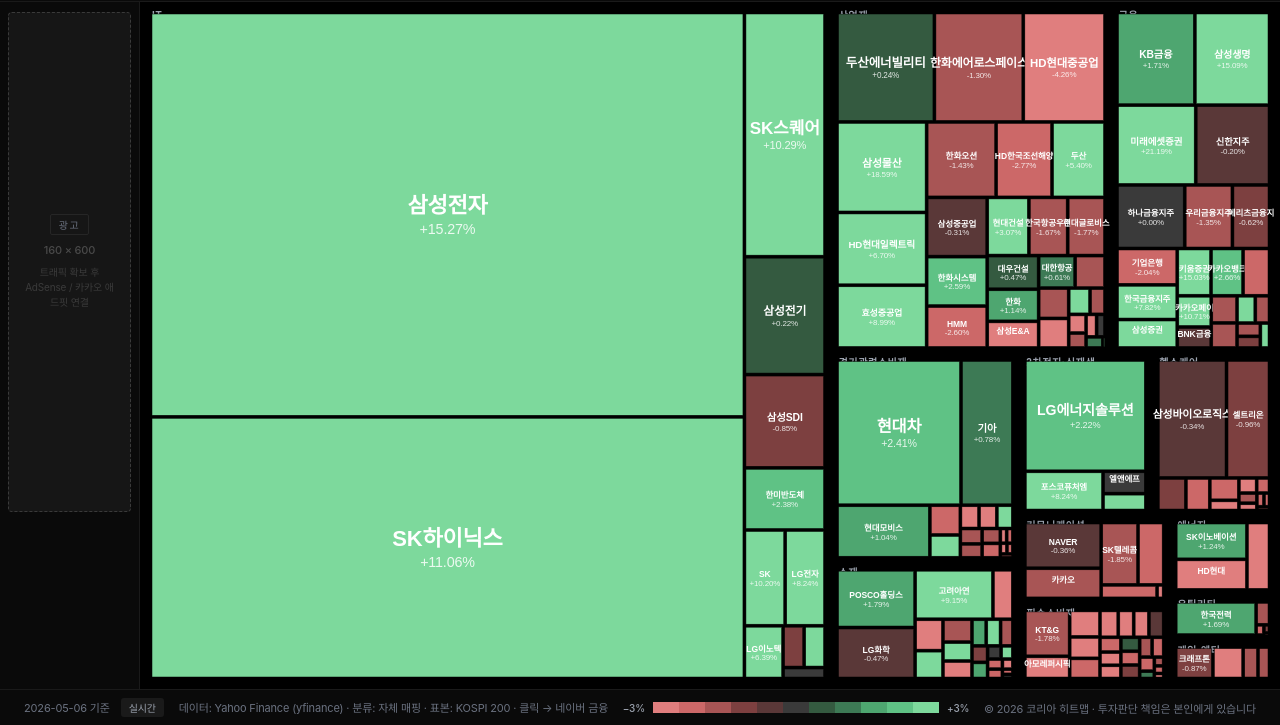
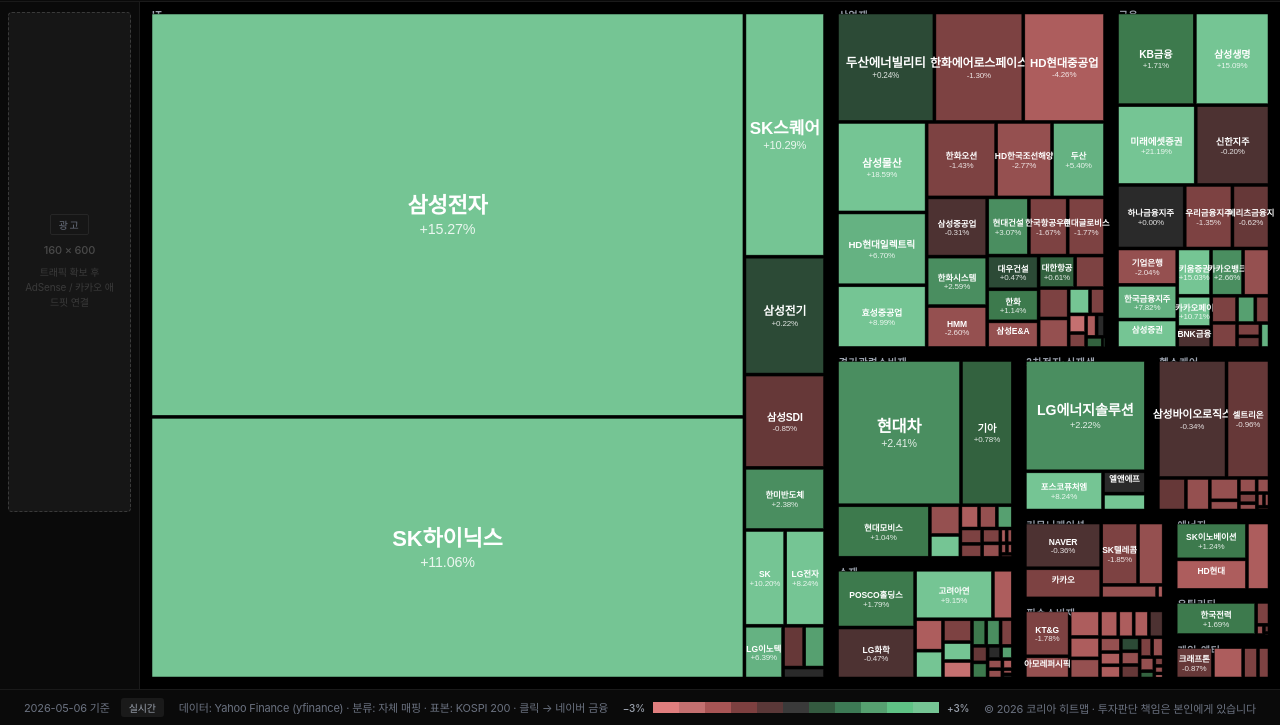
Before and after one commit to DoubleB-code/korea-heatmap, a plain HTML site: page web/index.html in a window 1280 px wide. Shown: the part 75-800 px from the top of the page. Drawn offline with nearby package versions, Linux system fonts and the light colour scheme.

Commit message:
feat: 8단계 색상 + ±10% clamp + 톤다운 (한국 시장 변동폭 대응)

```diff
--- a/web/index.html
+++ b/web/index.html
@@ -41,8 +41,8 @@
   .index-info { display: flex; gap: 28px; align-items: center; font-size: 13px; }
   .index-info .label { color: #6b7280; margin-right: 6px; font-weight: 400; }
   .index-info .value { font-weight: 700; }
-  .pos { color: #5fc285; }
-  .neg { color: #cc6868; }
+  .pos { color: #65b282; }
+  .neg { color: #c47070; }
   .controls { display: flex; align-items: center; gap: 10px; }
   .controls .seg { display: flex; background: #141414; border-radius: 6px; padding: 2px; }
   .controls .seg button {
@@ -363,16 +363,16 @@
     <div class="legend">
       <span class="label lo">−3%</span>
       <span class="swatch" style="background:#e07e7e"></span>
-      <span class="swatch" style="background:#cc6868"></span>
+      <span class="swatch" style="background:#c47070"></span>
       <span class="swatch" style="background:#a85555"></span>
       <span class="swatch" style="background:#7d4040"></span>
       <span class="swatch" style="background:#5a3838"></span>
       <span class="swatch" style="background:#3a3a3a"></span>
       <span class="swatch" style="background:#345a40"></span>
       <span class="swatch" style="background:#3d7a55"></span>
-      <span class="swatch" style="background:#4ea670"></span>
+      <span class="swatch" style="background:#56a070"></span>
       <span class="swatch" style="background:#5fc285"></span>
-      <span class="swatch" style="background:#7dd99c"></span>
+      <span class="swatch" style="background:#75c594"></span>
       <span class="label hi">+3%</span>
     </div>
     <div>© 2026 코리아 히트맵 · 투자판단 책임은 본인에게 있습니다</div>
@@ -404,23 +404,27 @@ function sparklinePath(values, w, h, color) {
 }
 
 function colorFor(pct) {
-  // 파스텔톤 — 명암 단계 뚜렷 (밝은 → 어두운)
-  const c = Math.max(-3, Math.min(3, pct));
+  // 파스텔톤 — 8단계, ±10% clamp (한국 변동폭 ±30%까지 가능하므로 명암 다양화)
+  const c = Math.max(-10, Math.min(10, pct));
   if (c >= 0) {
-    if (c < 0.15) return "#3a3a3a";
-    if (c < 0.5)  return "#345a40";
-    if (c < 1.0)  return "#3d7a55";
-    if (c < 2.0)  return "#4ea670";
-    if (c < 3.0)  return "#5fc285";
-    return "#7dd99c";
+    if (c < 0.15) return "#2a2a2a";
+    if (c < 0.5)  return "#2c4a36";
+    if (c < 1.0)  return "#33623f";
+    if (c < 2.0)  return "#3d7a4d";
+    if (c < 3.5)  return "#4a8e60";
+    if (c < 5.0)  return "#56a070";
+    if (c < 8.0)  return "#65b282";
+    return "#75c594";
   } else {
     const a = -c;
-    if (a < 0.15) return "#3a3a3a";
-    if (a < 0.5)  return "#5a3838";
-    if (a < 1.0)  return "#7d4040";
-    if (a < 2.0)  return "#a85555";
-    if (a < 3.0)  return "#cc6868";
-    return "#e07e7e";
+    if (a < 0.15) return "#2a2a2a";
+    if (a < 0.5)  return "#4d3232";
+    if (a < 1.0)  return "#663838";
+    if (a < 2.0)  return "#7d4242";
+    if (a < 3.5)  return "#955050";
+    if (a < 5.0)  return "#ad5d5d";
+    if (a < 8.0)  return "#c47070";
+    return "#d68585";
   }
 }
 
```
